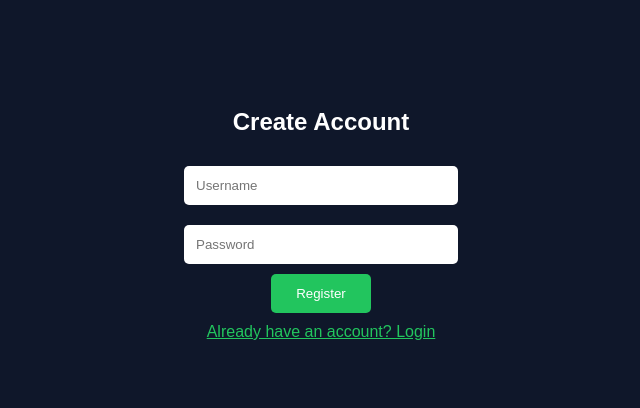
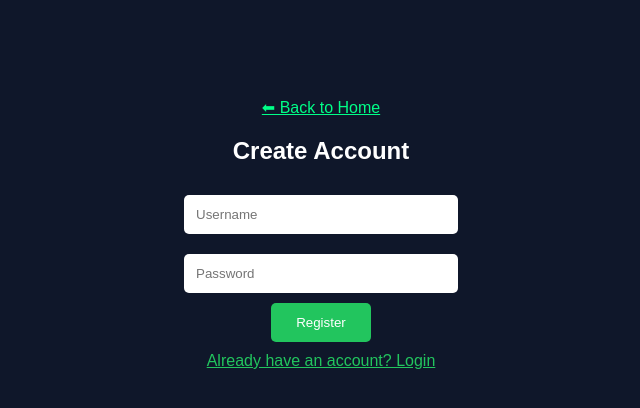
Before and after one commit to gregheading04-ui/securevest-website, a Flask app: page /register in a window 1280 px wide. Shown: the top 408 px of the page, without its empty margins (319-959 px from the left). Run offline with Flask 3, Linux system fonts and the light colour scheme.

Commit message:
Updated register

```diff
--- a/templates/register.html
+++ b/templates/register.html
@@ -10,7 +10,7 @@ a { color:#22c55e; display:block; margin-top:10px;}
 </style>
 </head>
 <body>
-
+<a href="/" style="color: #00ff88;">⬅ Back to Home</a>
 <h2>Create Account</h2>
 
 <form method="POST">
```
